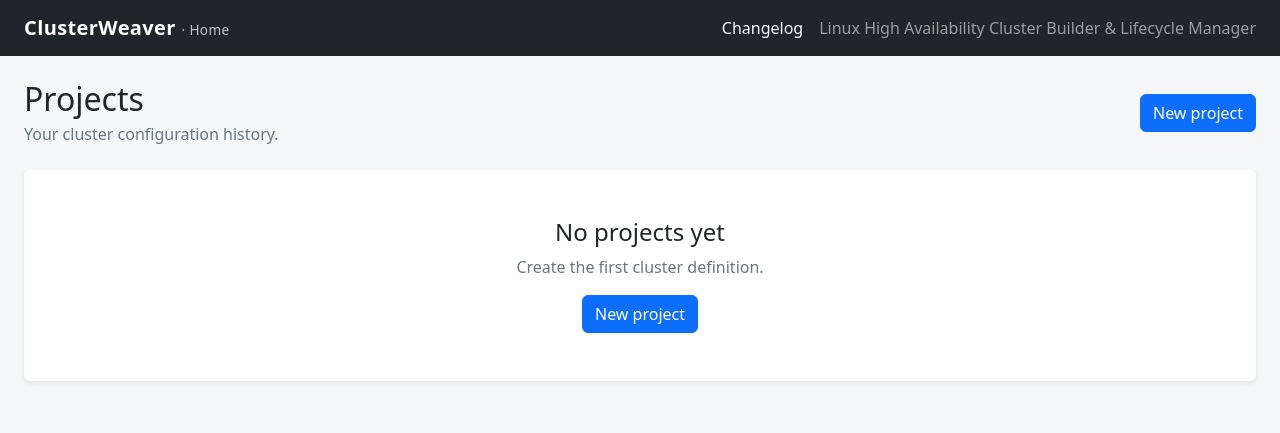
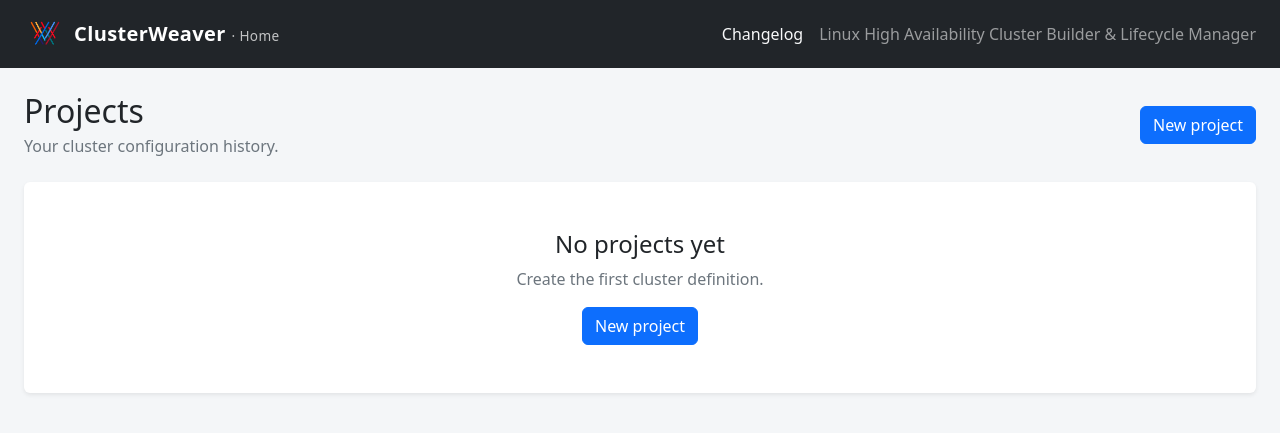
Before and after one commit to markhawks/ClusterWeaver, a Flask app: page / in a window 1280 px wide. Shown: the top 433 px of the page. Run offline with Flask 3, Linux system fonts and the light colour scheme; data that the repository does not hold is empty; some libraries are stand-ins or nearby versions.

Commit message:
Add official ClusterWeaver branding

```diff
--- a/clusterweaver/web/static/css/app.css
+++ b/clusterweaver/web/static/css/app.css
@@ -1,7 +1,9 @@
 body { background: #f4f6f8; }
 .navbar-brand { font-weight: 700; letter-spacing: .02em; }
+.brand-logo { width: 42px; height: 42px; object-fit: contain; }
 .brand-home-hint { font-size: .68em; font-weight: 400; opacity: .72; }
 .info-button { border-radius: 50%; font-weight: 700; line-height: 1; padding: .2rem .46rem; }
+@media (max-width: 575.98px) { .brand-logo { width: 34px; height: 34px; } }
 .card { border: 0; }
 .code-panel { background: #111827; color: #e5e7eb; border-radius: .5rem; padding: 1rem; max-height: 65vh; overflow: auto; white-space: pre; font-size: .82rem; }
 dd { color: #5f6873; }
--- a/clusterweaver/web/templates/base.html
+++ b/clusterweaver/web/templates/base.html
@@ -4,13 +4,15 @@
   <meta charset="utf-8">
   <meta name="viewport" content="width=device-width, initial-scale=1">
   <title>{% block title %}ClusterWeaver{% endblock %}</title>
+  <link rel="icon" type="image/png" href="{{ url_for('static', filename='img/clusterweaver-mark.png') }}">
+  <link rel="apple-touch-icon" href="{{ url_for('static', filename='img/clusterweaver-mark.png') }}">
   <link href="{{ url_for('static', filename='css/bootstrap.min.css') }}" rel="stylesheet">
   <link href="{{ url_for('static', filename='css/app.css') }}" rel="stylesheet">
 </head>
 <body>
   <nav class="navbar navbar-expand-lg navbar-dark bg-dark mb-4">
     <div class="container-fluid px-4">
-      <a class="navbar-brand" href="{{ url_for('projects.index') }}" title="Return to project home">ClusterWeaver <small class="brand-home-hint">· Home</small></a>
+      <a class="navbar-brand d-flex align-items-center gap-2" href="{{ url_for('projects.index') }}" title="Return to project home"><img class="brand-logo" src="{{ url_for('static', filename='img/clusterweaver-mark.png') }}" alt=""><span>ClusterWeaver <small class="brand-home-hint">· Home</small></span></a>
       <div class="d-flex align-items-center gap-3">
         <a class="nav-link text-light" href="{{ url_for('projects.changelog') }}">Changelog</a>
         <span class="navbar-text d-none d-md-inline">Linux High Availability Cluster Builder &amp; Lifecycle Manager</span>
```
Also changed, not shown: tests/test_web.py (+2 -0 lines), CHANGELOG.md, README.md, clusterweaver/web/static/img/clusterweaver-logo.png (added), clusterweaver/web/static/img/clusterweaver-mark.png (added), 1 other file.
